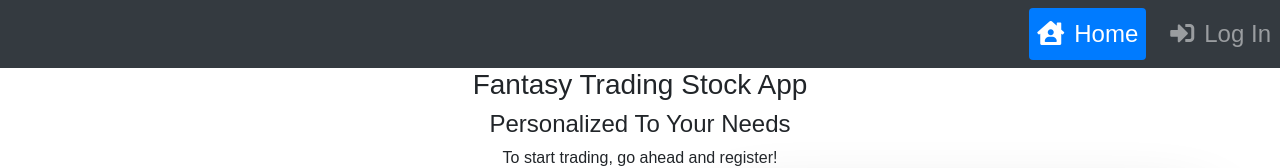
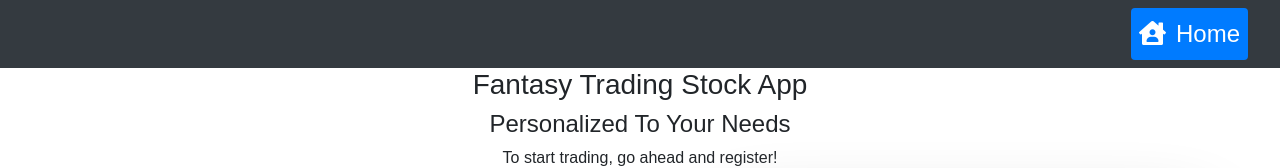
Before and after one commit to jonathanj101/Stock-Trading-App, a React (Create React App) app in the folder client/: page / in a window 1280 px wide. Shown: the top 168 px of the page. Built offline with nearby package versions, Linux system fonts and the light colour scheme; the HTML template or start-up script is replaced by a standard one.

Commit message:
loginModal logic deleted

```diff
--- a/client/src/components/NavbarComponent.js
+++ b/client/src/components/NavbarComponent.js
@@ -1,23 +1,20 @@
 import React, { useState, useEffect } from 'react';
-import { Navbar, Nav, NavDropdown, Col, Row } from 'react-bootstrap';
+import { Navbar, Nav } from 'react-bootstrap';
 import { NavLink } from 'react-router-dom';
-import LogInModal from './LogInModal';
 import LogOutModal from './LogOutModal';
 import AccountDropDown from './AccountDropDown';
 
 const NavbarComponent = ({
-    handleLogIn,
     handleLogOut: handleLogOutOnMain,
     userId,
     username,
 }) => {
-    const [showLogInModal, setShowLogInModal] = useState(false);
     const [showLogOutModal, setShowLogOutModal] = useState(false);
     const [isUserAuthenticated, setIsUserAuthenticated] = useState(false);
 
-    const isUserId = async (userId) => {
+    const isUserId = async (usersId) => {
         const localStorageUserId = JSON.parse(localStorage.getItem('userId'));
-        if (userId !== '') {
+        if (usersId !== '') {
             if (localStorageUserId !== null) {
                 setIsUserAuthenticated(true);
             } else {
@@ -30,30 +27,15 @@ const NavbarComponent = ({
         isUserId(userId);
     });
 
-    const handleShow = () => {
-        setShowLogInModal(true);
-    };
-    const handleClose = (e) => {
-        setShowLogInModal(e);
-    };
-
     return (
         <div
-            // className="col-12 p-0"
             style={{
                 fontSize: '1.5rem',
                 width: '100%',
             }}
         >
-            <LogInModal
-                handleClose={handleClose}
-                show={showLogInModal}
-                handleLogIn={handleLogIn}
-            />
-
-            <LogOutModal show={showLogOutModal} handleClose={handleClose} />
+            <LogOutModal show={showLogOutModal} />
             <Navbar
-                className="row"
                 collapseOnSelect
                 expand="sm"
                 className="d-flex justify-content-end"
@@ -63,16 +45,14 @@ const NavbarComponent = ({
                 <Navbar.Brand></Navbar.Brand>
                 <Navbar.Toggle aria-controls="responsive-navbar-nav" />
                 <Navbar.Collapse
-                    // className="col col-md-12 col-lg-12"
                     className="justify-content-end"
                     id="responsive-navbar-nav"
                 >
-                    <Nav className="row" variant="pills">
+                    <Nav variant="pills">
                         <NavLink
-                            className="collapse navbar-collapse"
                             to="/"
                             exact
-                            className="nav-link mr-3 "
+                            className="nav-link mr-3 collapse navbar-collapse "
                         >
                             <div>
                                 <i className="fas fa-house-user"></i>
@@ -95,19 +75,7 @@ const NavbarComponent = ({
                                 ''
                             )}
                         </NavLink>
-                        {!isUserAuthenticated ? (
-                            <Nav.Item
-                                className="nav-link"
-                                onClick={() => {
-                                    handleShow();
-                                }}
-                            >
-                                <div>
-                                    <i className="fas fa-sign-in-alt"></i>
-                                    Log In
-                                </div>
-                            </Nav.Item>
-                        ) : (
+                        {isUserAuthenticated ? (
                             <Nav.Item className="d-flex align-items-center">
                                 <AccountDropDown
                                     username={username}
@@ -118,6 +86,8 @@ const NavbarComponent = ({
                                     setShowLogOutModal={setShowLogOutModal}
                                 />
                             </Nav.Item>
+                        ) : (
+                            <div></div>
                         )}
                     </Nav>
                 </Navbar.Collapse>
```
